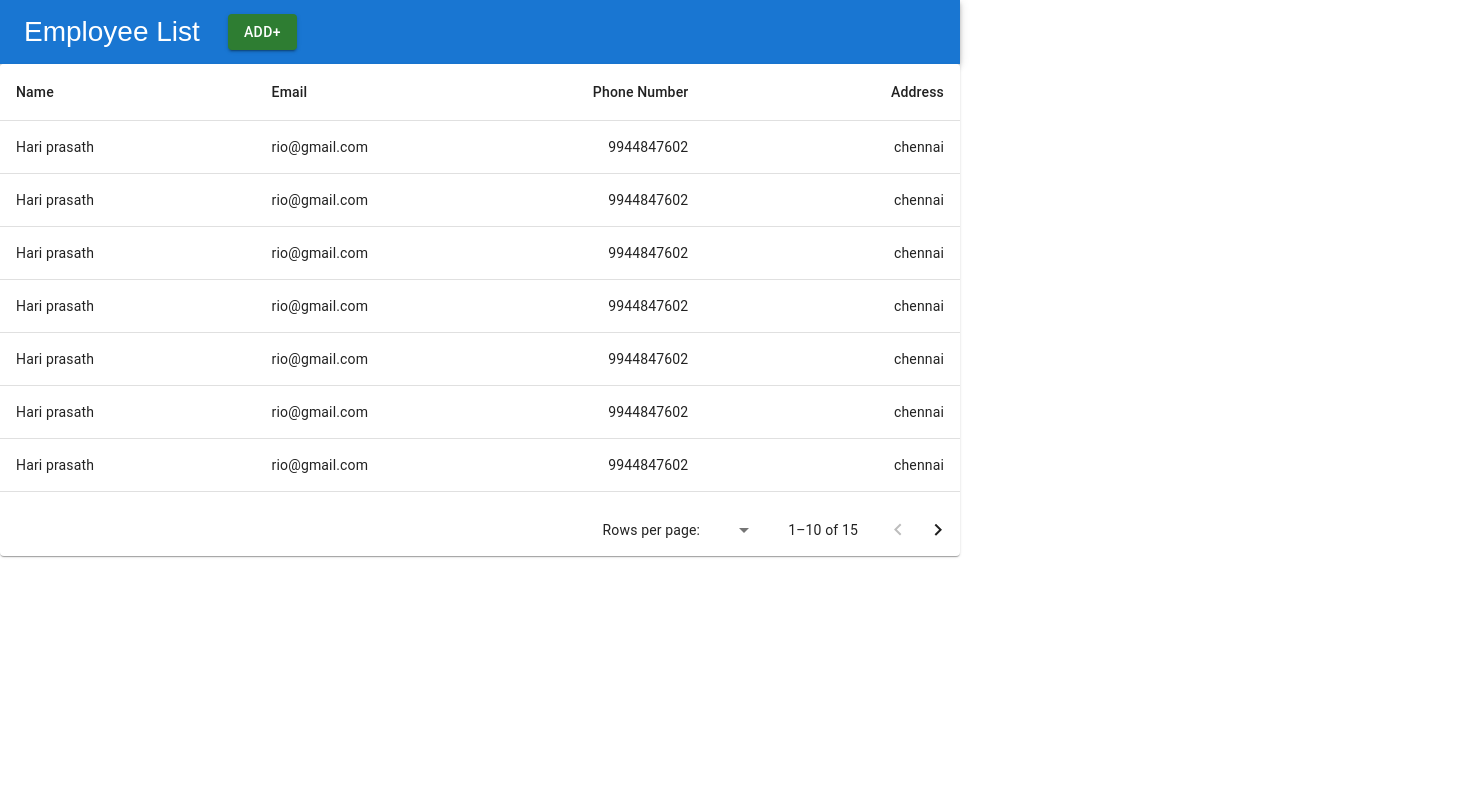
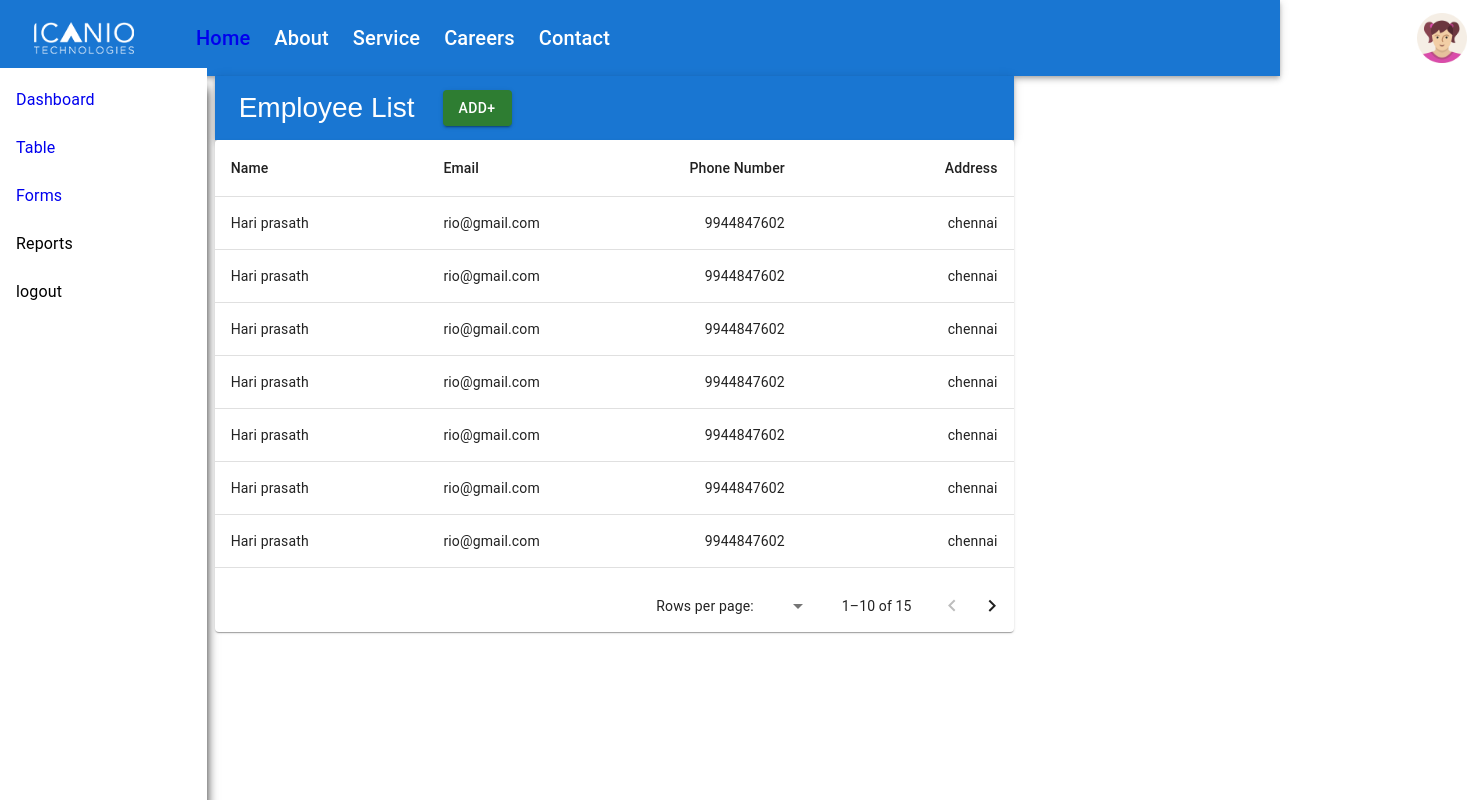
Before and after one commit to kanthan2000/Job-Application, a React (Create React App) app: page /table in a window 1280 px wide. Shown: the top 800 px of the page, 1474 px wide, since content can reach past the window. Built offline with nearby package versions, Linux system fonts and the light colour scheme.

Commit message:
add card

```diff
--- a/src/components/App.js
+++ b/src/components/App.js
@@ -1,11 +1,11 @@
-import Navbar  from "./admin/navbar";
-import LeftNav from "./admin/LeftNav";
+import Navbar  from "./admin/Navbar/navbar";
 import Home  from './admin/Nav_item/home'
 import About  from './admin/Nav_item/About'
 import Contact  from './admin/Nav_item/Contact'
 import {Routes, Route } from 'react-router-dom'
-import Shared from "./admin/Shared";
-import StickyHeadTable from "./Form/dashtable/Usertable";
+import Login from "./login/login"
+import SignInSide from "./Form/pages/Signin"
+import BasicTabstable from "./Form/candidate/BasicTabstable"
 // import Signin
 function App() {
 
@@ -13,13 +13,20 @@ function App() {
 
   return (
     <>
+     <div>
+
       <Routes>
-        <Route path="/" element={<Shared />} />
-        <Route path="/home" element={<Home />} />
-        <Route path="/About" element={<About />} />
-        <Route path="/contact" element={<Contact />} />
-        <Route path="/table" element={<StickyHeadTable />} />
-      </Routes>
+      <Route path="/" element={<Navbar />} />
+      <Route path="/home" element={<Home />} />
+      <Route path="/About" element={<About />} />
+      <Route path="/contact" element={<Contact />} />
+      <Route path="/table" element={<BasicTabstable />} />
+      <Route path="/signin" element={<SignInSide />} />
+      <Route path="/login" element={<Login />} />
+
+    </Routes>
+    </div>
+
     </>
   );
 }
--- /dev/null
+++ b/src/components/Form/candidate/BasicTabstable.js
@@ -0,0 +1,98 @@
+import { AppBar, Button, Container, IconButton, Toolbar, Typography, } from "@mui/material";
+import logo from '../../image/logo.png';
+import profile from '../../image/avatar.png'
+import { Box } from "@mui/system";
+import { Link } from 'react-router-dom';
+import '../../admin/Navbar/Navbar.css'
+import Usertable from '../dashtable/Usertable'
+
+
+import * as React from 'react';
+import ListItemButton from '@mui/material/ListItemButton';
+import ListItemText from '@mui/material/ListItemText';
+import { Grid } from '@mui/material';
+ const BasicTabs = ()=>{
+  let imgStyle =  {
+    width: "100px",
+    margin: "10px",
+}
+
+let navStyle = {
+    top: "0",
+    width: "100%",
+    left: "0",
+    flexGrow: "1"
+}
+   return (
+     <>
+     <div>
+     <Box sx={navStyle}>
+            <AppBar position="static">
+                <Toolbar>
+                <IconButton
+                    size="large"
+                    edge="start"
+                    color="inherit"
+                    aria-label="menu"
+                    sx={{ mr: 2 }}
+                >
+                <img src={logo} style={imgStyle}/>
+                </IconButton>
+                <Typography variant="h6" component="div" sx={{ marginLeft: "1.5rem",cursor:'pointer'}}>
+                <Link to="/home">Home</Link>
+                </Typography>
+                <Typography variant="h6" component="div" sx={{ marginLeft: "1.5rem",cursor:'pointer'}}>
+                About
+                </Typography>
+                <Typography variant="h6" component="div" sx={{marginLeft: "1.5rem",cursor:'pointer'}}>
+                Service
+                </Typography>
+                <Typography variant="h6" component="div" sx={{ marginLeft: "1.5rem",cursor:'pointer'}}>
+                Careers
+                </Typography>
+                <Typography variant="h6" component="div" sx={{ marginLeft: "1.5rem",cursor:'pointer'}}>
+                Contact
+                </Typography>
+                <Button color="inherit" sx={{marginLeft: "50rem"}}>
+                    <img src={profile} width="50" />
+                </Button>
+                </Toolbar>
+            </AppBar>
+        </Box>
+     </div>
+     <div>
+     <Grid container spacing={1} >
+                <Grid item xs={2} sx={{backgroundColor:"white",boxShadow:"-1px 20px 11px 0px",height:"100vh"}}>
+                <Link to="/home">
+                    <ListItemButton>
+                            <ListItemText primary="Dashboard" />
+                    </ListItemButton>
+                </Link>
+                <Link to="/table">
+                    <ListItemButton>
+                            <ListItemText primary="Table" />
+                    </ListItemButton>
+                </Link>
+                <Link to="/forms">
+                    <ListItemButton>
+                        <ListItemText primary="Forms" />
+                    </ListItemButton>
+                </Link>
+        <ListItemButton>
+            <ListItemText primary="Reports" />
+        </ListItemButton>
+        <ListItemButton>
+
+            <ListItemText primary="logout" />
+        </ListItemButton>
+            </Grid>
+            <Grid item xs={10} >
+            <Usertable />
+            </Grid>
+           </Grid>
+
+     </div>
+     </>
+   )
+ }
+ export default BasicTabs;
--- a/src/components/Form/dashtable/Usertable.js
+++ b/src/components/Form/dashtable/Usertable.js
@@ -1,3 +1,5 @@
+
+
 import * as React from 'react';
 import Paper from '@mui/material/Paper';
 import Table from '@mui/material/Table';
--- a/src/components/Form/pages/Signin.js
+++ b/src/components/Form/pages/Signin.js
@@ -9,16 +9,17 @@ import Link from '@mui/material/Link';
 import Paper from '@mui/material/Paper';
 import Box from '@mui/material/Box';
 import Grid from '@mui/material/Grid';
-import LockOutlinedIcon from '@mui/icons-material/LockOutlined';
 import Typography from '@mui/material/Typography';
 import { createTheme, ThemeProvider } from '@mui/material/styles';
 
+
  const Copyright = (props) => {
   return (
+
     <Typography variant="body2" color="text.secondary" align="center" {...props}>
       {'Copyright © '}
       <Link color="inherit" href="https://mui.com/">
-       Iconio Private Limited
+      Iconio Private Limited
       </Link>{' '}
       {new Date().getFullYear()}
       {'.'}
@@ -39,6 +40,7 @@ export default function SignInSide() {
   };
 
   return (
+
     <ThemeProvider theme={theme}>
       <Grid container component="main" sx={{ height: '100vh' }}>
         <CssBaseline />
@@ -67,7 +69,7 @@ export default function SignInSide() {
             }}
           >
             <Avatar sx={{ m: 1, bgcolor: 'secondary' }}>
-              <LockOutlinedIcon />
+
             </Avatar>
             <Typography component="h1" variant="h5">
               Sign in
--- /dev/null
+++ b/src/components/admin/Card/card.css
@@ -0,0 +1,13 @@
+.card{
+    display: inline-block;
+    padding: 1rem;
+    box-shadow: 3px 4px 13px 0px;
+    border-radius: 10px;
+    background-color:#0075bf;
+    width: 300px;
+    height: 250px;
+    margin: 10px;
+}
+img {
+    border-radius: 5px 5px 0 0;
+  }
--- /dev/null
+++ b/src/components/admin/Card/card.js
@@ -0,0 +1,13 @@
+
+import './card.css'
+const Card = (props)=>{
+    return(
+        <>
+        <div className='card'>
+            {props.chlidren}
+        </div>
+
+        </>
+    )
+}
+export default Card;
--- a/src/components/admin/Dashboard.js
+++ b/src/components/admin/Dashboard.js
@@ -1,9 +1,34 @@
-
+ import Card from './Card/card.js'
  const Dashboard =() =>{
     return(
          <>
          <div>
-             <h1>hello</h1>
+            <Card>
+            <h1>hello</h1>
+            </Card>
+
+            <Card>
+            <h4><b>Jane Doe</b></h4>
+             <p>Interior Designer</p>
+            </Card>
+            <Card>
+            <h4><b>Jane Doe</b></h4>
+             <p>Interior Designer</p>
+            </Card>
+            <Card>
+            <h4><b>Jane Doe</b></h4>
+             <p>Interior Designer</p>
+            </Card>
+            <Card>
+            <h4 style={{color:"white"}}><b>Jane Doe</b></h4>
+             <p>Interior Designer</p>
+            </Card>
+
+            <Card>
+            <h4><b>Jane Doe</b></h4>
+             <p>Interior Designer</p>
+            </Card>
+
          </div>
          </>
      )
--- a/src/components/admin/LeftNav.js
+++ b/src/components/admin/LeftNav.js
@@ -1,8 +1,10 @@
-import * as React from 'react';
+/*import * as React from 'react';
 import ListItemButton from '@mui/material/ListItemButton';
 import ListItemText from '@mui/material/ListItemText';
 import { Grid } from '@mui/material';
 import StickyHeadTable from '../Form/dashtable/Usertable';
+import { Link } from 'react-router-dom';
+import BasicTabs from '../Form/candidate/candidate'
 
 const LeftNav = ()=>{
 
@@ -12,20 +14,22 @@ const LeftNav = ()=>{
         <div >
             <Grid container spacing={1} sx={{height:"100vh",margin:"0"}}>
                 <Grid item xs={2} sx={{backgroundColor:"white",boxShadow:"-1px 20px 11px 0px"}}>
+                <Link to="/home">
                     <ListItemButton>
-
                             <ListItemText primary="Dashboard" />
                     </ListItemButton>
+                </Link>
+                <Link to="/table">
                     <ListItemButton>
-
                             <ListItemText primary="Table" />
                     </ListItemButton>
+                </Link>
+                <Link to="/forms">
                     <ListItemButton>
-
                         <ListItemText primary="Forms" />
                     </ListItemButton>
+                </Link>
         <ListItemButton>
-
             <ListItemText primary="Reports" />
         </ListItemButton>
         <ListItemButton>
@@ -34,7 +38,7 @@ const LeftNav = ()=>{
         </ListItemButton>
             </Grid>
             <Grid item xs={10} >
-                <StickyHeadTable />
+                <BasicTabs />
             </Grid>
            </Grid>
 
@@ -44,4 +48,4 @@ const LeftNav = ()=>{
             </>
         )
     }
-export default LeftNav;
+export default LeftNav;*/
--- /dev/null
+++ b/src/components/admin/Navbar/Navbar.css
@@ -0,0 +1,4 @@
+a{
+    text-decoration: none;
+
+}
--- a/src/components/admin/navbar.js
+++ b/src/components/admin/Navbar/navbar.js
@@ -1,11 +1,16 @@
 import { AppBar, Button, Container, IconButton, Toolbar, Typography, } from "@mui/material";
-import logo from '../image/logo.png';
-import profile from '../image/avatar.png'
+import logo from '../../image/logo.png';
+import profile from '../../image/avatar.png'
 import { Box } from "@mui/system";
-import {Link} from 'react-router-dom'
-import {MenuBook} from '@material-ui/icons'
+import './Navbar.css'
 
 
+import * as React from 'react';
+import ListItemButton from '@mui/material/ListItemButton';
+import ListItemText from '@mui/material/ListItemText';
+import { Grid } from '@mui/material';
+import { Link } from 'react-router-dom';
+import Dashboard from "../Dashboard";
 
 
 
@@ -19,7 +24,6 @@ const Navbar = (props) =>{
 
     let navStyle = {
         top: "0",
-
         width: "100%",
         left: "0",
         flexGrow: "1"
@@ -61,6 +65,43 @@ const Navbar = (props) =>{
             </AppBar>
         </Box>
 
+        <div >
+            <Grid container spacing={1} >
+                <Grid item xs={2} sx={{backgroundColor:"white",boxShadow:"-1px 20px 11px 0px",height:"100vh"}}>
+                <Link to="/home">
+                    <ListItemButton>
+                            <ListItemText primary="Dashboard" />
+                    </ListItemButton>
+                </Link>
+                <Link to="/table">
+                    <ListItemButton>
+                            <ListItemText primary="Table" />
+                    </ListItemButton>
+                </Link>
+                <Link to="/forms">
+                    <ListItemButton>
+                        <ListItemText primary="Forms" />
+                    </ListItemButton>
+                </Link>
+        <ListItemButton>
+            <ListItemText primary="Reports" />
+        </ListItemButton>
+        <ListItemButton>
+
+            <ListItemText primary="logout" />
+        </ListItemButton>
+            </Grid>
+            <Grid item xs={10} >
+               <Dashboard />
+            </Grid>
+           </Grid>
+
+
+
+        </div>
+
+
+
         </>
 
 
```
Lines whose indentation alone changed are shown as unchanged.
